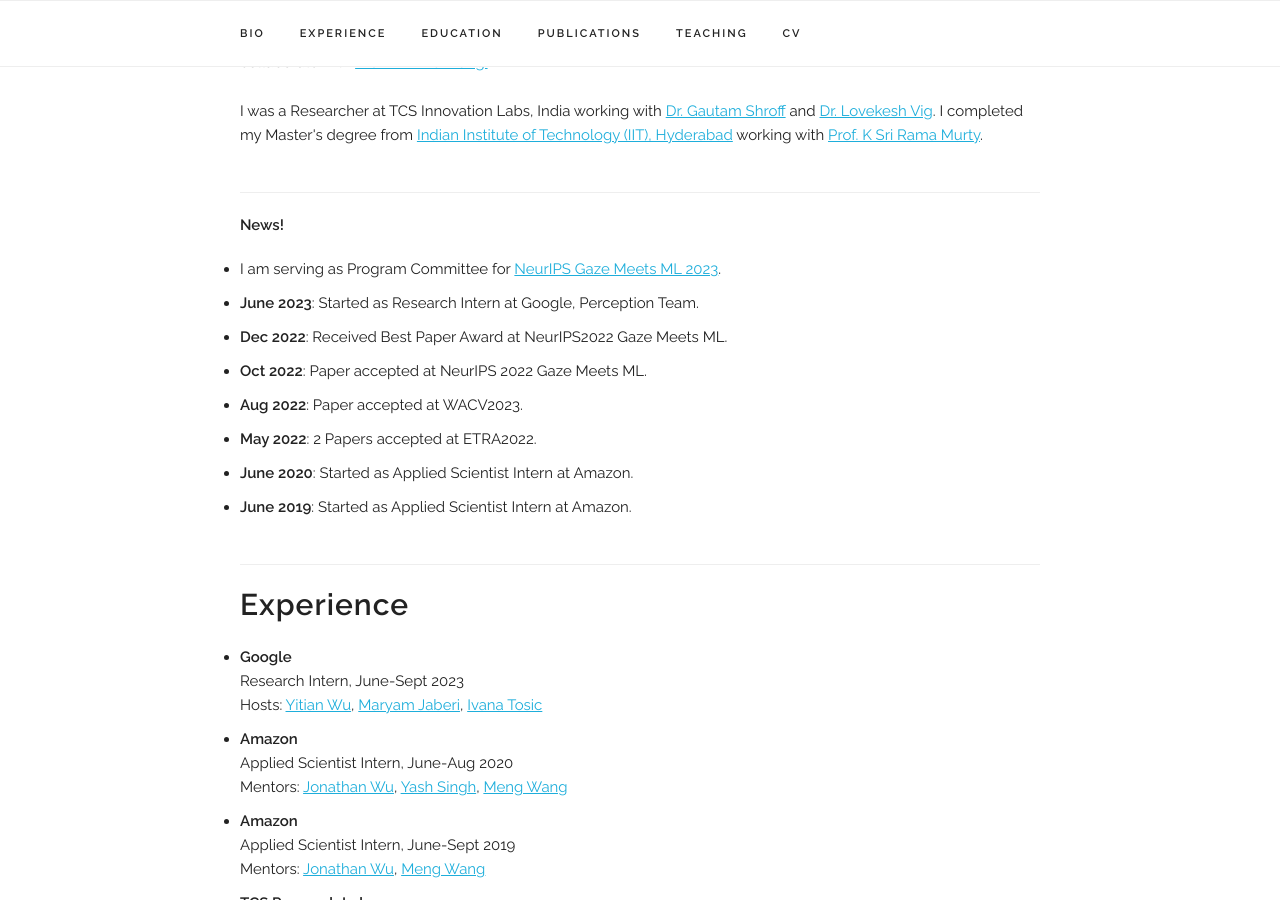
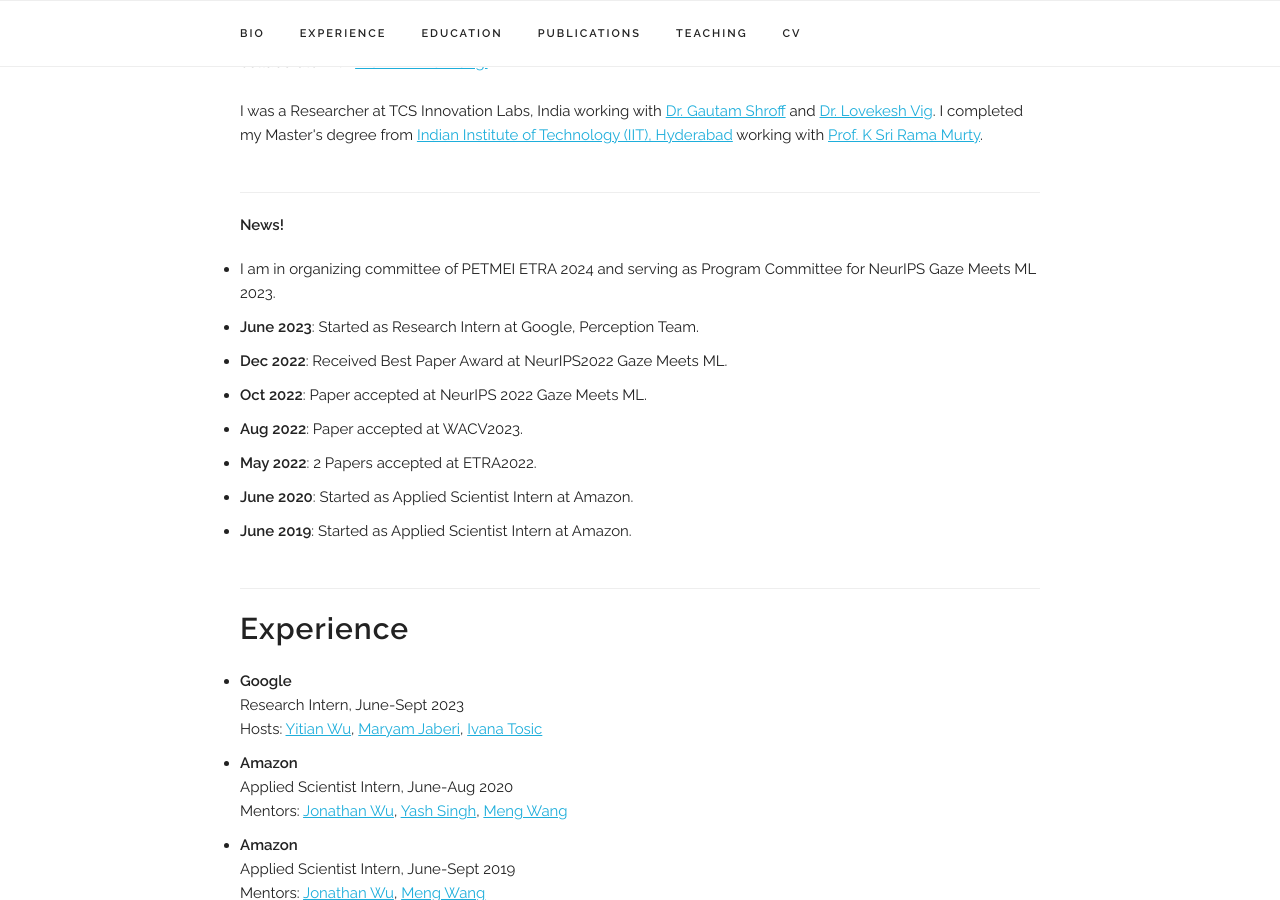
Before and after one commit to jswati31/jswati31.github.io, a Jekyll site: the page index.html, which Jekyll copies as it is, in a window 1280 px wide and 900 px high, scrolled down 412 px. Built offline with Jekyll 4.4.1, drawn with Linux system fonts in a browser that asks for light colours; some web fonts are replaced.

Commit message:
updated new

```diff
--- a/index.html
+++ b/index.html
@@ -127,7 +127,7 @@
 <div class="docs-section" id="news">
   <h6><b>News!</b></h6>
   <ul>
-    <li>I am serving as Program Committee for <a class="reference external" href="https://gaze-meets-ml.github.io/gaze_ml_2023/" target="_blank">NeurIPS Gaze Meets ML 2023</a>.</li>
+    <li>I am in organizing committee of PETMEI ETRA 2024 and serving as Program Committee for NeurIPS Gaze Meets ML 2023.</li>
     <li><b>June 2023</b>: Started as Research Intern at Google, Perception Team.</li>
     <li><b>Dec 2022</b>: Received Best Paper Award at NeurIPS2022 Gaze Meets ML.</li>
     <li><b>Oct 2022</b>: Paper accepted at NeurIPS 2022 Gaze Meets ML.</li>
```
